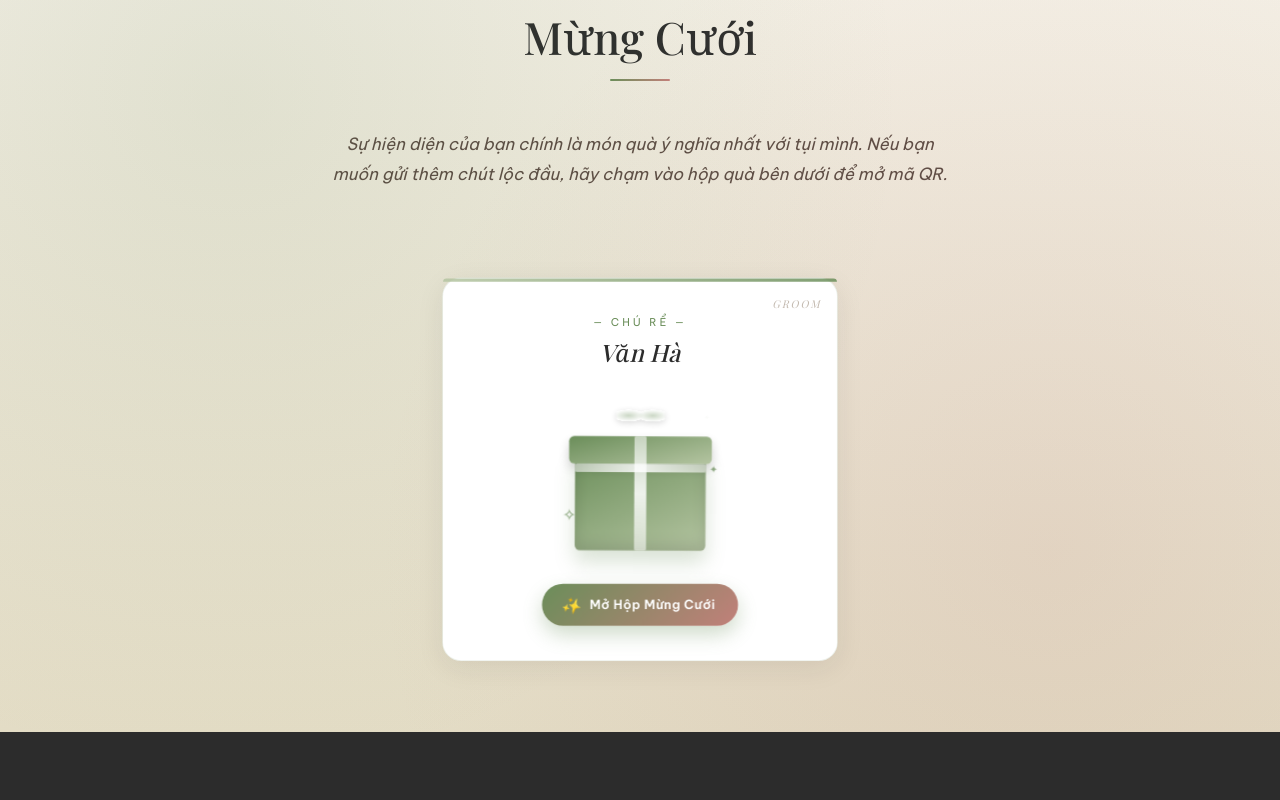
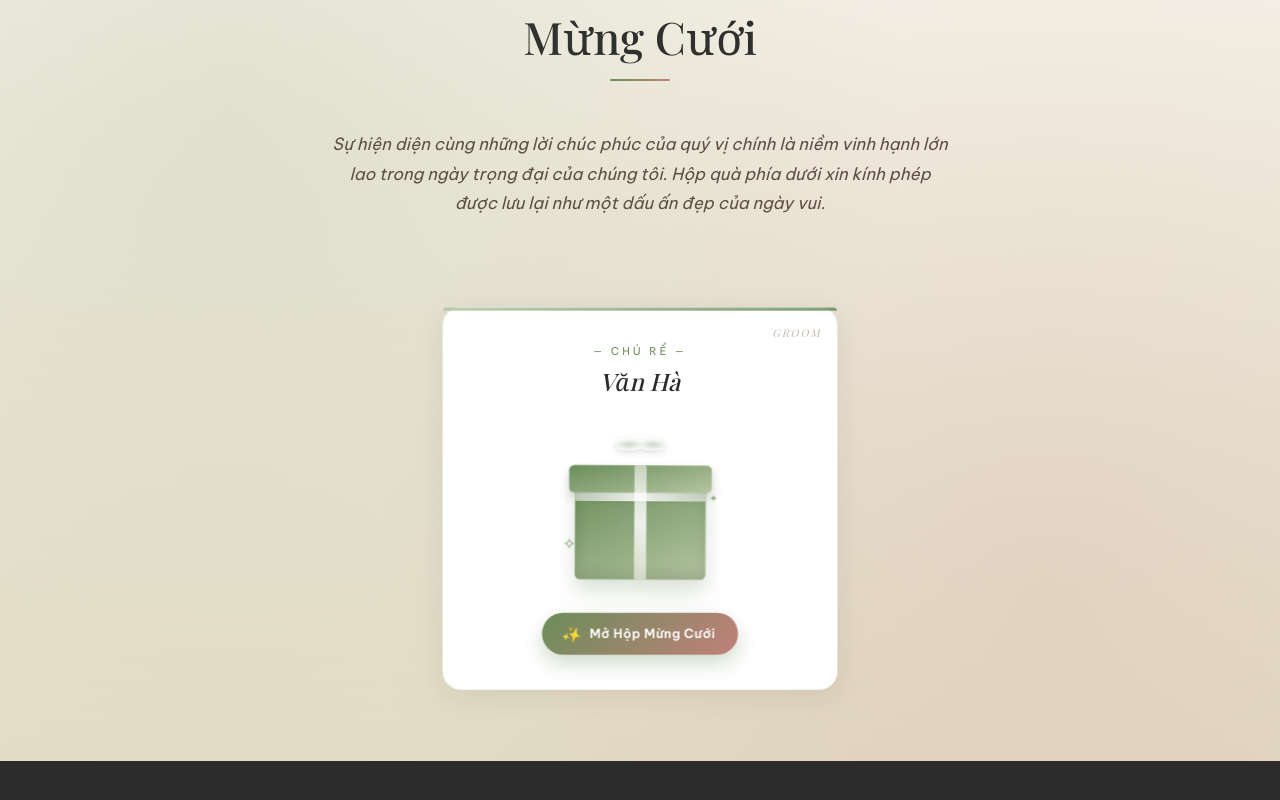
Before and after one commit to henryy-bui/ha-hien-wedding, a React (Vite) app: page / in a window 1280 px wide. Shown: the part 6700-7500 px from the top of the page. Built offline with nearby package versions, Linux system fonts and the light colour scheme; no server answers; a web font is replaced by a local one.

Commit message:
style: Update introduction text in WeddingGift component for enhanced sentiment

```diff
--- a/src/components/WeddingGift.tsx
+++ b/src/components/WeddingGift.tsx
@@ -78,9 +78,9 @@ export default function WeddingGift() {
           <h2 className="section-title">Mừng Cưới</h2>
           <div className="section-divider" />
           <p className="gift-intro">
-            Sự hiện diện của bạn chính là món quà ý nghĩa nhất với tụi mình. Nếu
-            bạn muốn gửi thêm chút lộc đầu, hãy chạm vào hộp quà bên dưới để mở
-            mã QR.
+            Sự hiện diện cùng những lời chúc phúc của quý vị chính là niềm vinh
+            hạnh lớn lao trong ngày trọng đại của chúng tôi. Hộp quà phía dưới
+            xin kính phép được lưu lại như một dấu ấn đẹp của ngày vui.
           </p>
         </div>
 
```
